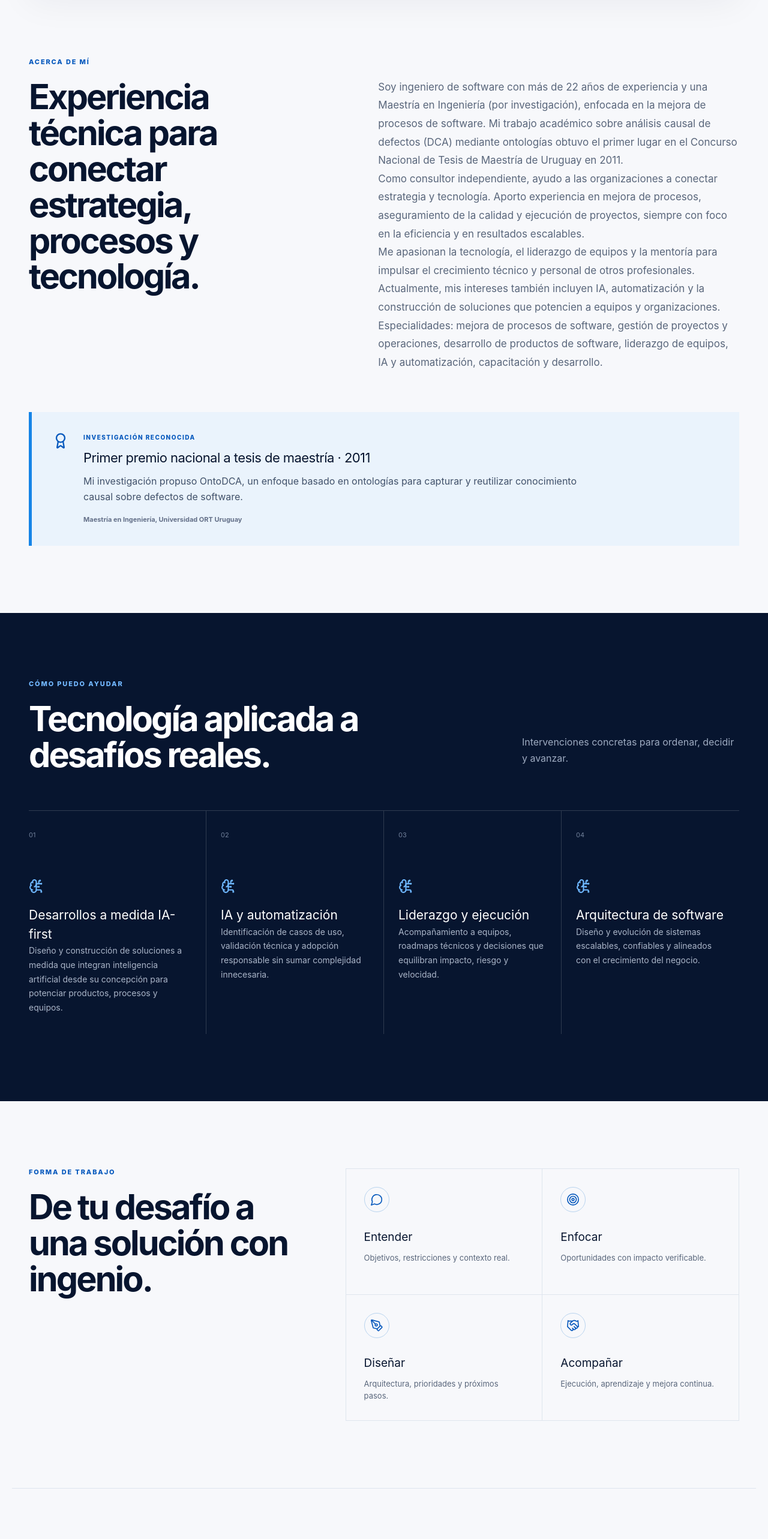
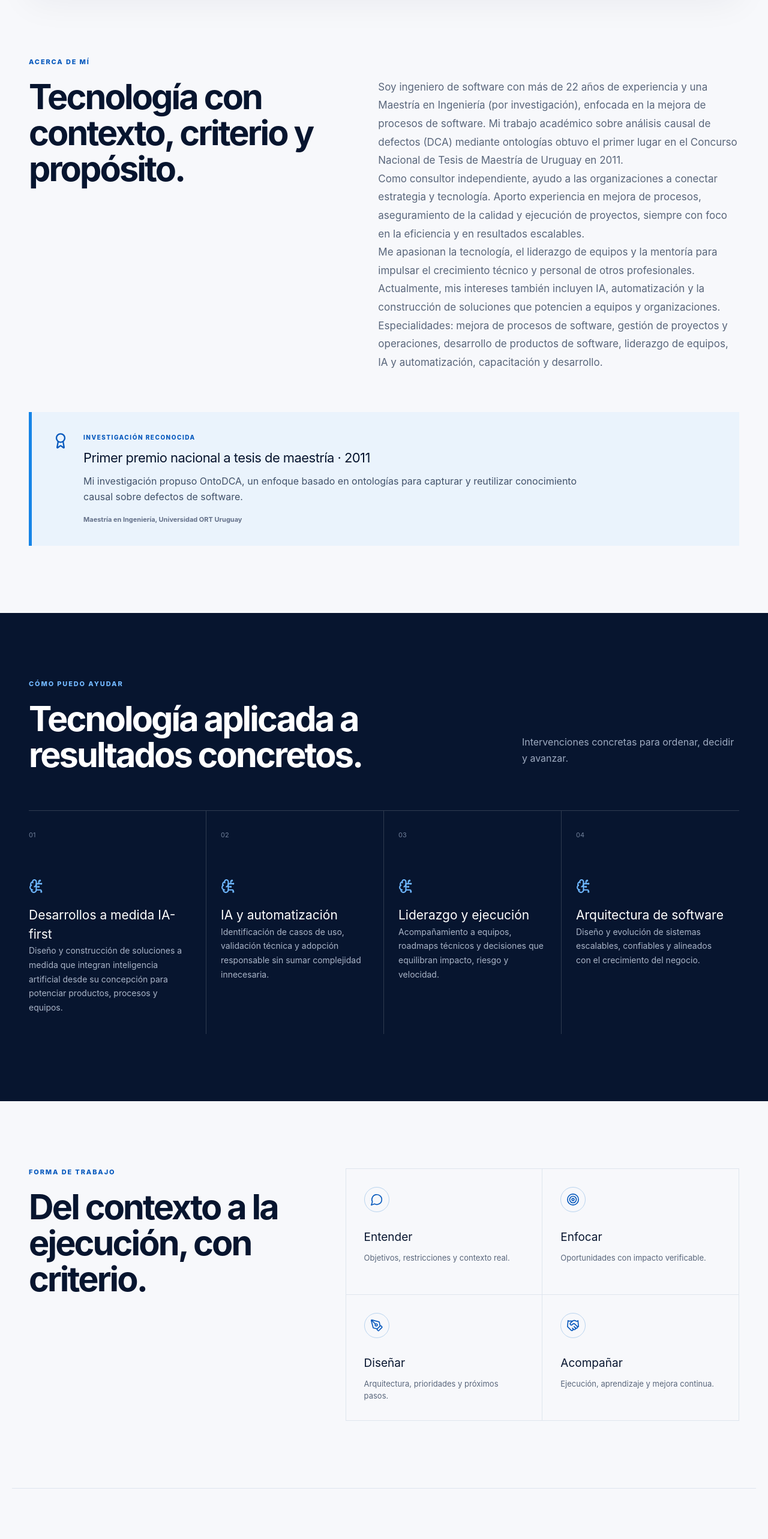
Before and after one commit to sarreche/personal-web-site, a Next.js app: page / in a window 1280 px wide. Shown: the part 1100-3666 px from the top of the page at 60% size. Built offline with nearby package versions, Linux system fonts and the light colour scheme; no server answers.

Commit message:
Polish timeline and section messaging

```diff
--- a/components/site-sections.tsx
+++ b/components/site-sections.tsx
@@ -11,8 +11,10 @@ import {
   MessageCircle,
   PenTool,
   Play,
+  Rocket,
   Target,
   Twitch,
+  UsersRound,
   X,
   Youtube,
 } from "lucide-react";
@@ -61,7 +63,9 @@ export function ProcessSection({ content }: ContentProps) {
 }
 
 export function ExperienceSection({ content }: ContentProps) {
-  return <section id="experiencia" className="experience section-pad"><div className="section-heading-row"><div><p className="eyebrow">{content.expEyebrow}</p><h2>{content.expTitle}</h2></div><p>{content.expText}</p></div><div className="timeline">{content.jobs.map(([date, company, role, text], index) => <article key={company}><div className="timeline-date">{date}</div><div className="timeline-marker"><span>{index + 1}</span></div><div className="timeline-body"><p>{company}</p><h3>{role}</h3><span>{text}</span></div></article>)}</div></section>;
+  const experienceIcons = [Handshake, BrainCircuit, Rocket, UsersRound] as const;
+
+  return <section id="experiencia" className="experience section-pad"><div className="section-heading-row"><div><p className="eyebrow">{content.expEyebrow}</p><h2>{content.expTitle}</h2></div><p>{content.expText}</p></div><div className="timeline">{content.jobs.map(([date, company, role, text], index) => { const Icon = experienceIcons[index]; return <article key={company}><div className="timeline-date">{date}</div><div className="timeline-marker"><span aria-hidden="true"><Icon size={14} strokeWidth={1.9} /></span></div><div className="timeline-body"><p>{company}</p><h3>{role}</h3><span>{text}</span></div></article>; })}</div></section>;
 }
 
 export function ChannelSection({ content }: ContentProps) {
--- a/data/site-content.ts
+++ b/data/site-content.ts
@@ -3,29 +3,29 @@ export const copy = {
     nav: [["Acerca", "#acerca"], ["Servicios", "#servicios"], ["Experiencia", "#experiencia"], ["Labs", "#labs"], ["Videos", "#videos"], ["Redes", "#redes"]],
     cta: "Agendar una llamada", heroKicker: "Arquitectura de software · IA · Liderazgo técnico", heroTitle: "Desafíos complejos. Soluciones claras.", heroText: "Acompaño a líderes y equipos a diseñar sistemas escalables, adoptar IA con criterio y transformar una visión ambiciosa en resultados concretos.", heroSecondary: "Conocer mi experiencia", proof: ["22+ años en tecnología", "Arquitectura y liderazgo", "Consultoría independiente"], portraitNote: "Montevideo · trabajando globalmente",
     metrics: [["22+", "años construyendo software"], ["14", "años formando profesionales"], ["2011", "1.er premio nacional de tesis maestría"], ["2", "publicaciones sobre mejora de procesos"]],
-    aboutEyebrow: "Acerca de mí", aboutTitle: "Experiencia técnica para conectar estrategia, procesos y tecnología.", aboutBody: ["Soy ingeniero de software con más de 22 años de experiencia y una Maestría en Ingeniería (por investigación), enfocada en la mejora de procesos de software. Mi trabajo académico sobre análisis causal de defectos (DCA) mediante ontologías obtuvo el primer lugar en el Concurso Nacional de Tesis de Maestría de Uruguay en 2011.", "Como consultor independiente, ayudo a las organizaciones a conectar estrategia y tecnología. Aporto experiencia en mejora de procesos, aseguramiento de la calidad y ejecución de proyectos, siempre con foco en la eficiencia y en resultados escalables.", "Me apasionan la tecnología, el liderazgo de equipos y la mentoría para impulsar el crecimiento técnico y personal de otros profesionales. Actualmente, mis intereses también incluyen IA, automatización y la construcción de soluciones que potencien a equipos y organizaciones. Especialidades: mejora de procesos de software, gestión de proyectos y operaciones, desarrollo de productos de software, liderazgo de equipos, IA y automatización, capacitación y desarrollo."],
+    aboutEyebrow: "Acerca de mí", aboutTitle: "Tecnología con contexto, criterio y propósito.", aboutBody: ["Soy ingeniero de software con más de 22 años de experiencia y una Maestría en Ingeniería (por investigación), enfocada en la mejora de procesos de software. Mi trabajo académico sobre análisis causal de defectos (DCA) mediante ontologías obtuvo el primer lugar en el Concurso Nacional de Tesis de Maestría de Uruguay en 2011.", "Como consultor independiente, ayudo a las organizaciones a conectar estrategia y tecnología. Aporto experiencia en mejora de procesos, aseguramiento de la calidad y ejecución de proyectos, siempre con foco en la eficiencia y en resultados escalables.", "Me apasionan la tecnología, el liderazgo de equipos y la mentoría para impulsar el crecimiento técnico y personal de otros profesionales. Actualmente, mis intereses también incluyen IA, automatización y la construcción de soluciones que potencien a equipos y organizaciones. Especialidades: mejora de procesos de software, gestión de proyectos y operaciones, desarrollo de productos de software, liderazgo de equipos, IA y automatización, capacitación y desarrollo."],
     awardLabel: "Investigación reconocida", awardTitle: "Primer premio nacional a tesis de maestría · 2011", awardText: "Mi investigación propuso OntoDCA, un enfoque basado en ontologías para capturar y reutilizar conocimiento causal sobre defectos de software.", awardSource: "Maestría en Ingeniería, Universidad ORT Uruguay",
-    servicesEyebrow: "Cómo puedo ayudar", servicesTitle: "Tecnología aplicada a desafíos reales.", servicesText: "Intervenciones concretas para ordenar, decidir y avanzar.", services: [["01", "Desarrollos a medida IA-first", "Diseño y construcción de soluciones a medida que integran inteligencia artificial desde su concepción para potenciar productos, procesos y equipos."], ["02", "IA y automatización", "Identificación de casos de uso, validación técnica y adopción responsable sin sumar complejidad innecesaria."], ["03", "Liderazgo y ejecución", "Acompañamiento a equipos, roadmaps técnicos y decisiones que equilibran impacto, riesgo y velocidad."], ["04", "Arquitectura de software", "Diseño y evolución de sistemas escalables, confiables y alineados con el crecimiento del negocio."]],
-    processEyebrow: "Forma de trabajo", processTitle: "De tu desafío a una solución con ingenio.", process: [["Entender", "Objetivos, restricciones y contexto real."], ["Enfocar", "Oportunidades con impacto verificable."], ["Diseñar", "Arquitectura, prioridades y próximos pasos."], ["Acompañar", "Ejecución, aprendizaje y mejora continua."]],
-    expEyebrow: "Experiencia reciente", expTitle: "Experiencia técnica con visión estratégica.", expText: "Los roles más recientes de una carrera que une arquitectura, delivery, consultoría y formación.", jobs: [["2018 — hoy", "Santiago Arreche & Asociados", "Consultor independiente", "Estrategia tecnológica, arquitectura, mejora de operaciones IT y soluciones end-to-end para organizaciones de distintas industrias."], ["2021 — 2025", "Howdy", "Principal Software Architect", "Arquitecturas escalables para compañías de Estados Unidos, mentoría de ingeniería y alineación entre roadmaps técnicos y objetivos de negocio."], ["2020 — 2021", "Hozho Software", "Co-fundador", "Construcción de una compañía remote-first y entrega de productos web y móviles para clientes locales e internacionales."], ["2013 — 2021", "Topaz", "Technical Lead → Software Factory Coordinator", "Liderazgo técnico, portfolio de proyectos, preventa y desarrollo de la oficina de gestión de proyectos."]],
+    servicesEyebrow: "Cómo puedo ayudar", servicesTitle: "Tecnología aplicada a resultados concretos.", servicesText: "Intervenciones concretas para ordenar, decidir y avanzar.", services: [["01", "Desarrollos a medida IA-first", "Diseño y construcción de soluciones a medida que integran inteligencia artificial desde su concepción para potenciar productos, procesos y equipos."], ["02", "IA y automatización", "Identificación de casos de uso, validación técnica y adopción responsable sin sumar complejidad innecesaria."], ["03", "Liderazgo y ejecución", "Acompañamiento a equipos, roadmaps técnicos y decisiones que equilibran impacto, riesgo y velocidad."], ["04", "Arquitectura de software", "Diseño y evolución de sistemas escalables, confiables y alineados con el crecimiento del negocio."]],
+    processEyebrow: "Forma de trabajo", processTitle: "Del contexto a la ejecución, con criterio.", process: [["Entender", "Objetivos, restricciones y contexto real."], ["Enfocar", "Oportunidades con impacto verificable."], ["Diseñar", "Arquitectura, prioridades y próximos pasos."], ["Acompañar", "Ejecución, aprendizaje y mejora continua."]],
+    expEyebrow: "Experiencia reciente", expTitle: "Una carrera construyendo, liderando y transformando.", expText: "Los roles más recientes de una carrera que une arquitectura, delivery, consultoría y formación.", jobs: [["2018 — hoy", "Santiago Arreche & Asociados", "Consultor independiente", "Estrategia tecnológica, arquitectura, mejora de operaciones IT y soluciones end-to-end para organizaciones de distintas industrias."], ["2021 — 2025", "Howdy", "Principal Software Architect", "Arquitecturas escalables para compañías de Estados Unidos, mentoría de ingeniería y alineación entre roadmaps técnicos y objetivos de negocio."], ["2020 — 2021", "Hozho Software", "Co-fundador", "Construcción de una compañía remote-first y entrega de productos web y móviles para clientes locales e internacionales."], ["2013 — 2021", "Topaz", "Technical Lead → Software Factory Coordinator", "Liderazgo técnico, portfolio de proyectos, preventa y desarrollo de la oficina de gestión de proyectos."]],
     labsEyebrow: "Labs · Código abierto", labsTitle: "Ideas que también viven en código.", labsText: "Experimentos, herramientas y proyectos donde exploro nuevas formas de aplicar arquitectura, automatización e inteligencia artificial.", labsCta: "Explorar todos los Labs", labsLoading: "Cargando proyectos recientes…", labsEmpty: "Los proyectos no están disponibles ahora, pero el laboratorio sigue abierto en GitHub.", labsUpdated: "Actualizado",
     videosEyebrow: "El Rincón de Sarreche", videosTitle: "Tecnología, reflexiones y cosas de la vida.", videosText: "Ideas, experimentos y conversaciones sin filtros, sin poses y sin manual.", watch: "Visitar el canal",
-    socialEyebrow: "Sigamos la conversación", socialTitle: "Cada canal, una forma distinta de compartir.", socials: [["LinkedIn", "Ideas sobre arquitectura, liderazgo e IA."], ["YouTube", "Charlas, análisis y experimentos."], ["Twitch", "Directos y sesiones técnicas."], ["TikTok", "Tecnología en formato breve."]],
-    finalEyebrow: "¿Hablamos?", finalTitle: "Si la tecnología es parte del desafío, hagamos que también sea parte de la solución.", finalText: "Una primera conversación para entender el contexto, ordenar posibilidades y decidir si tiene sentido avanzar juntos.", footer: "Arquitectura de software, IA y liderazgo técnico con criterio.", rights: "Todos los derechos reservados.",
+    socialEyebrow: "Sigamos la conversación", socialTitle: "Más ideas, conversaciones y aprendizajes.", socials: [["LinkedIn", "Ideas sobre arquitectura, liderazgo e IA."], ["YouTube", "Charlas, análisis y experimentos."], ["Twitch", "Directos y sesiones técnicas."], ["TikTok", "Tecnología en formato breve."]],
+    finalEyebrow: "¿Hablamos?", finalTitle: "Hagamos que la tecnología juegue a favor.", finalText: "Una primera conversación para entender el contexto, ordenar posibilidades y decidir si tiene sentido avanzar juntos.", footer: "Arquitectura de software, IA y liderazgo técnico con criterio.", rights: "Todos los derechos reservados.",
   },
   en: {
     nav: [["About", "#acerca"], ["Services", "#servicios"], ["Experience", "#experiencia"], ["Labs", "#labs"], ["Videos", "#videos"], ["Social", "#redes"]],
     cta: "Book a call", heroKicker: "Software architecture · AI · Technical leadership", heroTitle: "Complex challenges. Clear solutions.", heroText: "I help leaders and teams design scalable systems, adopt AI thoughtfully, and turn ambitious visions into concrete results.", heroSecondary: "Explore my experience", proof: ["22+ years in technology", "Architecture & leadership", "Independent consulting"], portraitNote: "Montevideo · working globally",
     metrics: [["22+", "years building software"], ["14", "years teaching professionals"], ["2011", "1st place national thesis award"], ["2", "publications on process improvement"]],
-    aboutEyebrow: "About me", aboutTitle: "Technical experience connecting strategy, processes, and technology.", aboutBody: ["I am a Software Engineer with 22+ years of experience and a Master’s in Engineering (by Research) focused on software process improvement. My academic work on defect causal analysis (DCA) using ontologies was awarded first place in Uruguay’s National Master’s Thesis Competition (2011).", "As an independent consultant, I help organizations bridge the gap between strategy and technology. I bring expertise in process improvement, quality assurance, and project execution, always with a focus on efficiency and scalable results.", "I am passionate about technology, team leadership, and mentoring—supporting professionals to grow both technically and personally. Today, my interests also include AI, automation, and building solutions that empower teams and organizations. Specialties: Software Process Improvement | Project & Operations Management | Software Product Development | Team Leadership | AI & Automation | Training & Development"],
+    aboutEyebrow: "About me", aboutTitle: "Technology with context, judgment, and purpose.", aboutBody: ["I am a Software Engineer with 22+ years of experience and a Master’s in Engineering (by Research) focused on software process improvement. My academic work on defect causal analysis (DCA) using ontologies was awarded first place in Uruguay’s National Master’s Thesis Competition (2011).", "As an independent consultant, I help organizations bridge the gap between strategy and technology. I bring expertise in process improvement, quality assurance, and project execution, always with a focus on efficiency and scalable results.", "I am passionate about technology, team leadership, and mentoring—supporting professionals to grow both technically and personally. Today, my interests also include AI, automation, and building solutions that empower teams and organizations. Specialties: Software Process Improvement | Project & Operations Management | Software Product Development | Team Leadership | AI & Automation | Training & Development"],
     awardLabel: "Recognized research", awardTitle: "First place, National Master’s Thesis Competition · 2011", awardText: "My research introduced OntoDCA, an ontology-driven approach for capturing and reusing causal knowledge about software defects.", awardSource: "Master of Engineering, Universidad ORT Uruguay",
-    servicesEyebrow: "How I can help", servicesTitle: "Technology with a business reason behind it.", servicesText: "Focused engagements to bring clarity, make decisions, and move forward.", services: [["01", "Custom AI-first development", "Designing and building tailored solutions that integrate artificial intelligence from the start to strengthen products, processes, and teams."], ["02", "AI & automation", "Finding use cases, validating feasibility, and enabling responsible adoption without needless complexity."], ["03", "Leadership & execution", "Supporting teams, technical roadmaps, and decisions that balance impact, risk, and speed."], ["04", "Software architecture", "Designing and evolving scalable, reliable systems aligned with business growth."]],
-    processEyebrow: "How I work", processTitle: "From your challenge to an ingenious solution.", process: [["Understand", "Goals, constraints, and the real context."], ["Focus", "Opportunities with verifiable impact."], ["Design", "Architecture, priorities, and next steps."], ["Partner", "Execution, learning, and continuous improvement."]],
-    expEyebrow: "Recent experience", expTitle: "Technical depth with a business perspective.", expText: "The latest roles in a career spanning architecture, delivery, consulting, and education.", jobs: [["2018 — present", "Santiago Arreche & Associates", "Independent consultant", "Technology strategy, architecture, IT operations improvement, and end-to-end solutions across industries."], ["2021 — 2025", "Howdy", "Principal Software Architect", "Scalable architectures for U.S. companies, engineering mentorship, and alignment between technical roadmaps and business goals."], ["2020 — 2021", "Hozho Software", "Co-founder", "Built a remote-first company delivering web and mobile products to local and international clients."], ["2013 — 2021", "Topaz", "Technical Lead → Software Factory Coordinator", "Technical leadership, project portfolio management, pre-sales, and PMO development."]],
+    servicesEyebrow: "How I can help", servicesTitle: "Technology applied to concrete outcomes.", servicesText: "Focused engagements to bring clarity, make decisions, and move forward.", services: [["01", "Custom AI-first development", "Designing and building tailored solutions that integrate artificial intelligence from the start to strengthen products, processes, and teams."], ["02", "AI & automation", "Finding use cases, validating feasibility, and enabling responsible adoption without needless complexity."], ["03", "Leadership & execution", "Supporting teams, technical roadmaps, and decisions that balance impact, risk, and speed."], ["04", "Software architecture", "Designing and evolving scalable, reliable systems aligned with business growth."]],
+    processEyebrow: "How I work", processTitle: "From context to execution, with sound judgment.", process: [["Understand", "Goals, constraints, and the real context."], ["Focus", "Opportunities with verifiable impact."], ["Design", "Architecture, priorities, and next steps."], ["Partner", "Execution, learning, and continuous improvement."]],
+    expEyebrow: "Recent experience", expTitle: "A career built on creating, leading, and transforming.", expText: "The latest roles in a career spanning architecture, delivery, consulting, and education.", jobs: [["2018 — present", "Santiago Arreche & Associates", "Independent consultant", "Technology strategy, architecture, IT operations improvement, and end-to-end solutions across industries."], ["2021 — 2025", "Howdy", "Principal Software Architect", "Scalable architectures for U.S. companies, engineering mentorship, and alignment between technical roadmaps and business goals."], ["2020 — 2021", "Hozho Software", "Co-founder", "Built a remote-first company delivering web and mobile products to local and international clients."], ["2013 — 2021", "Topaz", "Technical Lead → Software Factory Coordinator", "Technical leadership, project portfolio management, pre-sales, and PMO development."]],
     labsEyebrow: "Labs · Open source", labsTitle: "Ideas that also live in code.", labsText: "Experiments, tools, and projects where I explore new ways to apply architecture, automation, and artificial intelligence.", labsCta: "Explore all Labs", labsLoading: "Loading recent projects…", labsEmpty: "Projects are unavailable right now, but the lab is always open on GitHub.", labsUpdated: "Updated",
     videosEyebrow: "El Rincón de Sarreche", videosTitle: "Technology, reflections, and life beyond the screen.", videosText: "Ideas, experiments, and conversations — no filters, no posing, no manual.", watch: "Visit the channel",
-    socialEyebrow: "Keep the conversation going", socialTitle: "A different way to share on every channel.", socials: [["LinkedIn", "Ideas on architecture, leadership, and AI."], ["YouTube", "Talks, analysis, and experiments."], ["Twitch", "Live conversations and technical sessions."], ["TikTok", "Technology in a shorter format."]],
-    finalEyebrow: "Let’s talk", finalTitle: "If technology is part of the challenge, let’s make it part of the solution.", finalText: "A first conversation to understand the context, map the possibilities, and see whether working together makes sense.", footer: "Software architecture, AI, and technical leadership with judgment.", rights: "All rights reserved.",
+    socialEyebrow: "Keep the conversation going", socialTitle: "More ideas, conversations, and lessons learned.", socials: [["LinkedIn", "Ideas on architecture, leadership, and AI."], ["YouTube", "Talks, analysis, and experiments."], ["Twitch", "Live conversations and technical sessions."], ["TikTok", "Technology in a shorter format."]],
+    finalEyebrow: "Let’s talk", finalTitle: "Let’s make technology work in your favor.", finalText: "A first conversation to understand the context, map the possibilities, and see whether working together makes sense.", footer: "Software architecture, AI, and technical leadership with judgment.", rights: "All rights reserved.",
   },
 } as const;
 
```
Also changed, not shown: app/globals.css.
